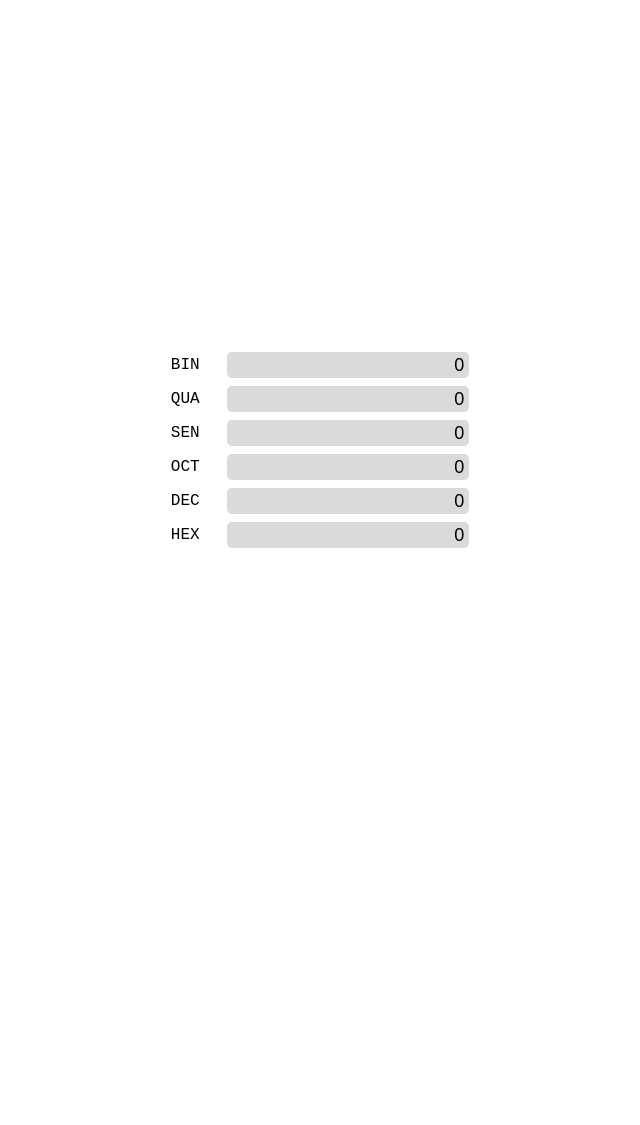
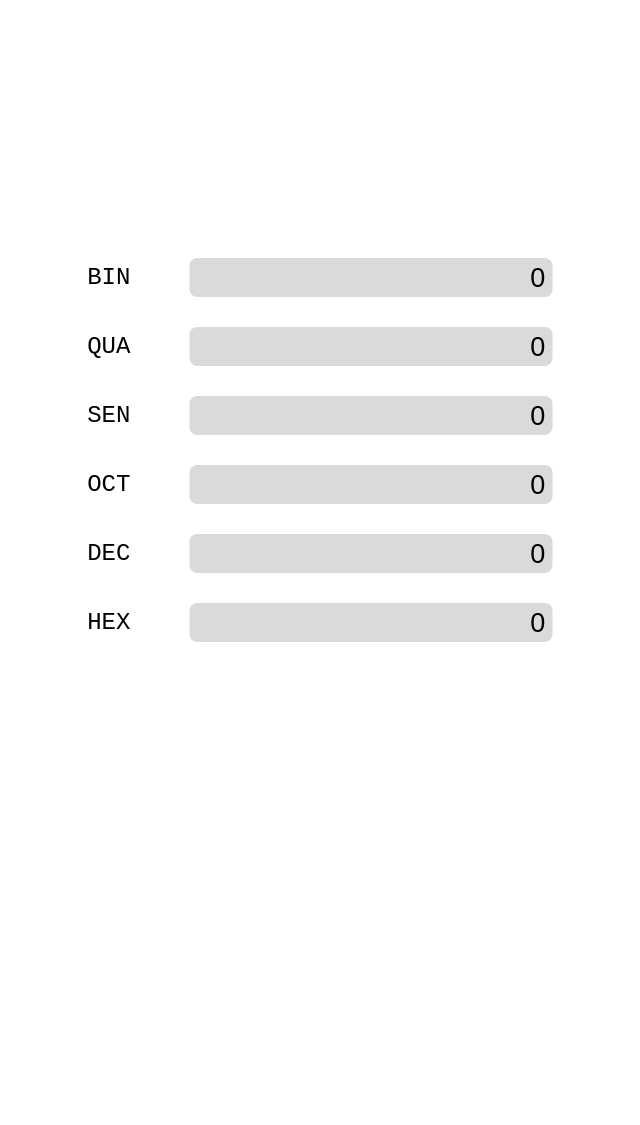
Before and after one commit to ashenm/tools, a Jekyll site: the page built from mathematics/numerals.html, in a window 1280 px wide. Shown: the whole page, without its empty margins (320-960 px from the left). Built offline with Jekyll 4.4.1, drawn with Linux system fonts in a browser that asks for light colours; before the commit the page ends 900 px from its top, so only the background shows below that.

Commit message:
[Mathematics/Numerals] Raise view expanse on >=768px displays

```diff
--- a/mathematics/numerals.html
+++ b/mathematics/numerals.html
@@ -18,6 +18,7 @@ keywords: ashen, gunaratne, ashen m. gunaratne, binary, decimal, denary, octal,
 
     body {
       margin: 0;
+      overflow: hidden;
     }
 
     main {
@@ -45,6 +46,7 @@ keywords: ashen, gunaratne, ashen m. gunaratne, binary, decimal, denary, octal,
     input {
       border: none;
       padding: 2.5px 5px;
+      font-size: inherit;
       border-radius: 5px;
       background: #DADADA;
       text-align: right;
@@ -52,6 +54,10 @@ keywords: ashen, gunaratne, ashen m. gunaratne, binary, decimal, denary, octal,
 
     input.invalid {
       background: #EA4335;
+    }
+
+    @media (min-width: 768px) {
+      html { font-size: 2.5rem; transform: scale(1.5); }
     }
 
   </style>
```
